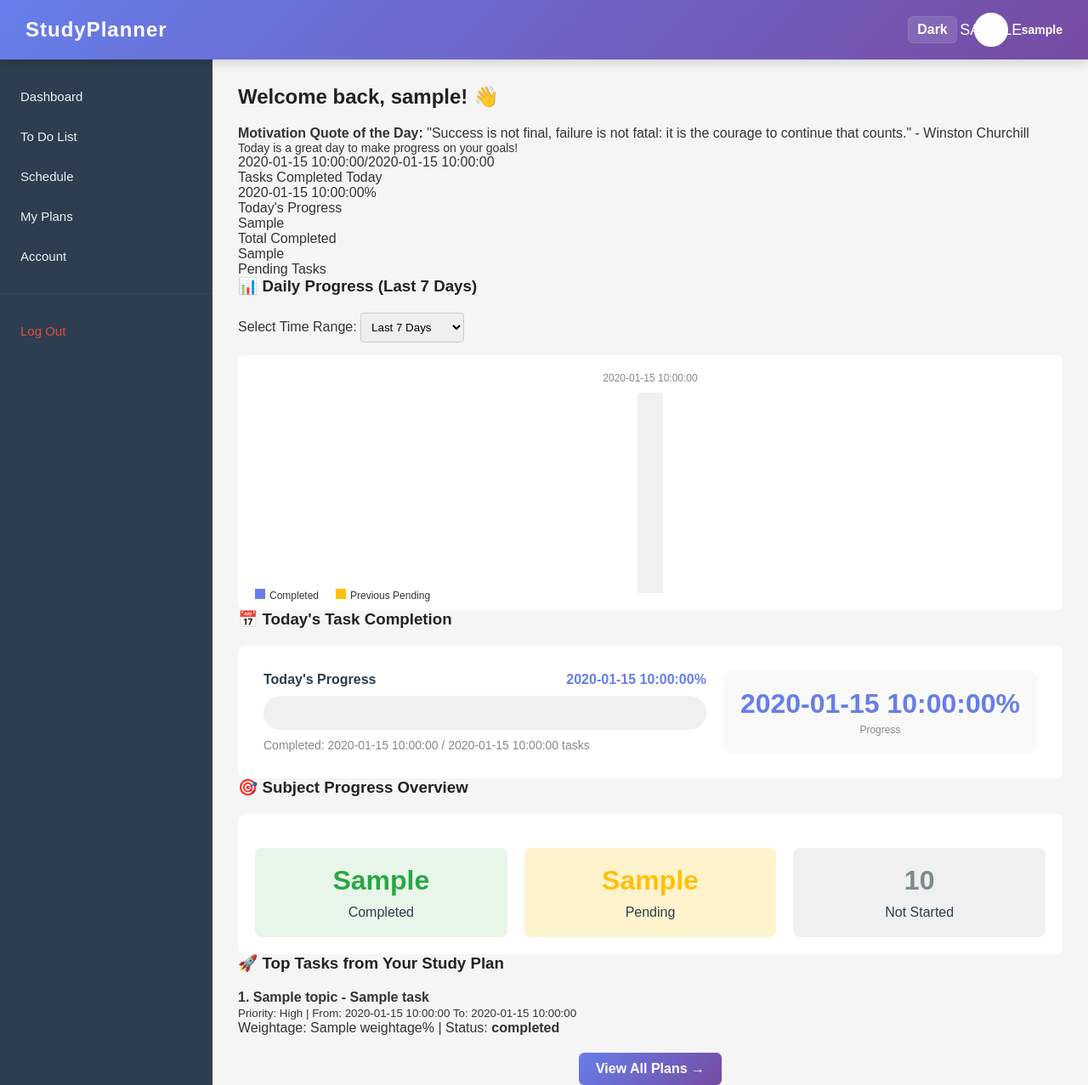
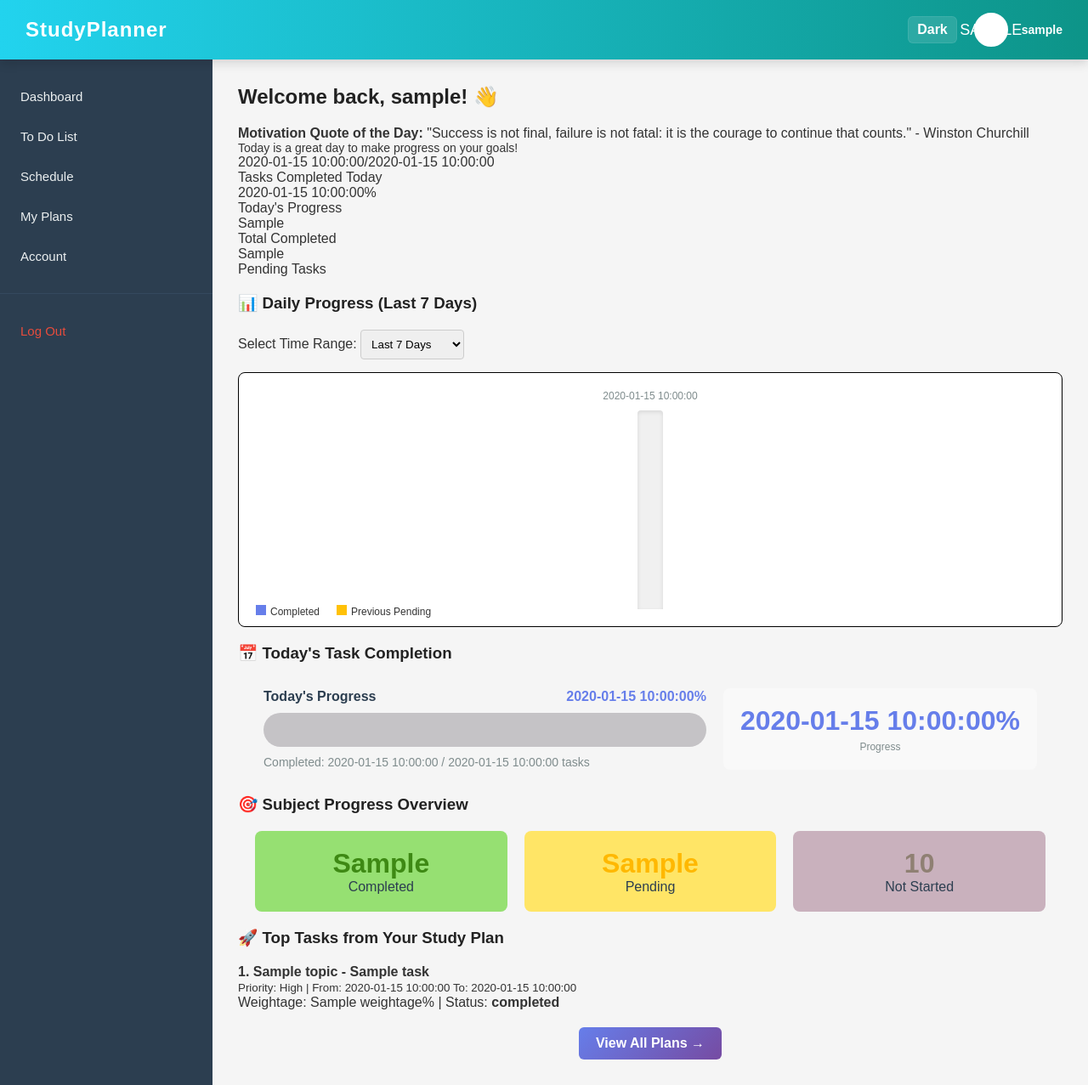
Before and after one commit to ShlokDivyam1109/Web-Dev-Project---StudyPlanner, a Flask app: template templates/dashboard.html in a window 1280 px wide. Shown: the whole page at 85% size. Run offline with Flask 3, Linux system fonts and the light colour scheme; the template is opened without the code that fills it: most values are stand-ins (such as "Sample title", 1, 10 or a date in 2020); some libraries are stand-ins or nearby versions.

Commit message:
Updated base and dashboard

```diff
--- a/templates/base.html
+++ b/templates/base.html
@@ -5,6 +5,7 @@
   <meta name="viewport" content="width=device-width, initial-scale=1.0">
   <title>{% block title %}Study Planner{% endblock %}</title>
   <link rel="stylesheet" href="{{ url_for('static', filename='style.css') }}">
+
   <style>
     * {
       margin: 0;
@@ -24,7 +25,7 @@
 
     /* ===== TOP BAR ===== */
     .topbar {
-      background: linear-gradient(135deg, #667eea 0%, #764ba2 100%);
+      background: linear-gradient(to right, #22d3ee, #0d9488);
       color: white;
       padding: 15px 30px;
       display: flex;
@@ -72,6 +73,7 @@
 
     .topbar .profile-pic:hover {
       transform: scale(1.1);
+      border: 1px solid black;
     }
 
     .topbar .user-name {
@@ -97,13 +99,16 @@
 
     /* Dark mode styles */
     body.dark {
-      background-color: #0f1720;
-      color: #e6eef8;
+      background-color: #4b5160;
+      color: #e5e7eb;
     }
-    body.dark .topbar { background: linear-gradient(135deg, #111827 0%, #0b1220 100%); }
-    body.dark .sidebar { background-color: #0b1220; }
-    body.dark .content-area { background-color: #0f1720; }
-    body.dark .card, body.dark .plan-card, body.dark .info-card { background: #0b1320; color: #e6eef8; box-shadow: none; }
+    body.dark .topbar { background: background-color: #0d9488; }
+    body.dark .sidebar { background-color: #111827; }
+    body.dark .content-area { background-color: #2d3643; }
+    body.dark .card, body.dark .plan-card, body.dark .info-card { background: #2d3643; color: #e6eef8; box-shadow: none;}
+    body.dark .chart-container h3{color:#667eea;}
+    body.dark .top-tasks h3{color:#667eea;}
+    body.dark .tp {color: #c9b1bd;}
     /* global button sizing to better match text content */
     button {
       padding: 6px 12px;
--- a/templates/dashboard.html
+++ b/templates/dashboard.html
@@ -2,8 +2,10 @@
 
 {% block title %}Dashboard - Study Planner{% endblock %}
 
-{% block extra_styles %}
     <style>
+  body.dark .chart-container h3 {
+      color: #667eea;
+  }
       .greeting-card {
         background: linear-gradient(135deg, #667eea 0%, #764ba2 100%);
         color: white;
@@ -25,6 +27,7 @@
         grid-template-columns: repeat(auto-fit, minmax(250px, 1fr));
         gap: 20px;
         margin-bottom: 30px;
+	flex: 1 1 100%;
       }
       .stat-card {
         background: white;
@@ -44,15 +47,16 @@
         margin-top: 10px;
       }
       .chart-container {
-        background: white;
-        padding: 20px;
+        background: #f5f5f5;
+        padding: 30px;
         border-radius: 8px;
         box-shadow: 0 2px 8px rgba(0, 0, 0, 0.1);
+	margin-top: 30px;
         margin-bottom: 30px;
       }
       .chart-container h3 {
-        margin-top: 0;
         color: #2c3e50;
+	margin: 0 20px 0 0;
       }
       .placeholder-chart {
         background: linear-gradient(135deg, #f5f7fa 0%, #c3cfe2 100%);
@@ -89,8 +93,6 @@
         color: #7f8c8d;
       }
     </style>
-{% endblock %}
-
 {% block content %}
   <!-- Greeting -->
   <div class="greeting-card">
@@ -121,7 +123,7 @@
 
   <!-- Chart Row 1: Progress by Day (Time Range Selector) -->
   <div class="chart-container">
-    <h3>📊 Daily Progress (Last 7 Days)</h3>
+    <h3 style="margin:20px 0 20px 0;">📊 Daily Progress (Last 7 Days)</h3>
     <div style="margin-bottom: 15px;">
       <label for="time-range">Select Time Range:</label>
       <select id="time-range" style="padding: 8px; border-radius: 4px; border: 1px solid #ccc;">
@@ -134,17 +136,17 @@
         <option value="1y">Last 1 Year</option>
       </select>
     </div>
-    <div style="background: white; padding: 20px; border-radius: 8px; height: 300px; position: relative;">
+    <div style="background: white;padding: 20px;border:1px solid black; border-radius: 8px; height: 300px; position: relative;">
       <div style="display: flex; align-items: flex-end; justify-content: space-around; height: 100%; gap: 10px;">
         {% for day in daily_data %}
         <div style="display: flex; flex-direction: column; align-items: center; flex: 1; height: 100%;">
           <div style="font-size: 12px; margin-bottom: 10px; color: #7f8c8d;">{{ day.date }}</div>
-          <div style="display: flex; flex-direction: column; width: 30px; flex: 1; justify-content: flex-end; border-radius: 4px 4px 0 0; overflow: hidden; background: #f0f0f0;">
+          <div style="display: flex; flex-direction: column; width: 30px; flex: 1; justify-content: flex-end; border-radius: 4px 4px 0 0; overflow: hidden; background: #f0f0f0;box-shadow: inset 0 2px 5px rgba(0,0,0,0.1);">
             {% if day.completed_pct > 0 %}
-            <div style="height: {{ day.completed_pct }}%; background: #667eea; transition: all 0.3s;"></div>
+            <div style="height: {{ day.completed_pct }}%; background: #667eea; transition: all 0.3s;box-shadow: 0 2px 5px rgba(0,0,0,0.2);"></div>
             {% endif %}
             {% if day.pending_pct > 0 %}
-            <div style="height: {{ day.pending_pct }}%; background: #ffc107; transition: all 0.3s;"></div>
+            <div style="height: {{ day.pending_pct }}%; background: #ffc107; transition: all 0.3s;box-shadow: 0 2px 5px rgba(0,0,0,0.2);"></div>
             {% endif %}
           </div>
         </div>
@@ -159,15 +161,15 @@
 
   <!-- Chart Row 2: Today's Progress (Single Bar) -->
   <div class="chart-container">
-    <h3>📅 Today's Task Completion</h3>
-    <div style="background: white; padding: 30px; border-radius: 8px;">
+    <h3 style="margin:20px 0 0 0;">📅 Today's Task Completion</h3>
+    <div style="padding: 30px; border-radius: 8px;">
       <div style="display: flex; align-items: center; gap: 20px;">
         <div style="flex: 1; max-width: 600px;">
           <div style="margin-bottom: 10px; display: flex; justify-content: space-between;">
-            <span style="font-weight: bold; color: #2c3e50;">Today's Progress</span>
+            <span class="tp" style="font-weight: bold; color: #2c3e50;">Today's Progress</span>
             <span style="color: #667eea; font-weight: bold;">{{ today_completion_pct }}%</span>
           </div>
-          <div style="width: 100%; height: 40px; background: #f0f0f0; border-radius: 20px; overflow: hidden; display: flex;">
+          <div style="width: 100%; height: 40px; background: #c5c3c6; border-radius: 20px; overflow: hidden; display: flex;">
             {% if today_completion_pct > 0 %}
             <div style="width: {{ today_completion_pct }}%; background: linear-gradient(90deg, #667eea 0%, #764ba2 100%); transition: width 0.3s;"></div>
             {% endif %}
@@ -186,24 +188,25 @@
 
   <!-- Chart Row 3: Subject Progress (Placeholder - will add later with plotly) -->
   <div class="chart-container">
-    <h3>🎯 Subject Progress Overview</h3>
-    <div style="background: white; padding: 20px; border-radius: 8px; text-align: center;">
-      <div style="display: grid; grid-template-columns: repeat(3, 1fr); gap: 20px; margin-top: 20px;">
-        <div style="padding: 20px; background: #e8f5e9; border-radius: 8px;">
-          <div style="font-size: 32px; color: #28a745; font-weight: bold;">{{ completed_tasks }}</div>
-          <div style="color: #2c3e50; margin-top: 10px;">Completed</div>
+    <h3 style="margin:0;">🎯 Subject Progress Overview</h3>
+    <div style="padding: 20px; border-radius: 8px; text-align: center;">
+      <div style="display: grid; grid-template-columns: repeat(3, 1fr); gap: 20px;">
+        <div style="padding: 20px; background: #96e072; border-radius: 8px;">
+          <div style="font-size: 32px; color: #3e8914; font-weight: bold;">{{ completed_tasks }}</div>
+          <div style="color: #2c3e50;">Completed</div>
         </div>
-        <div style="padding: 20px; background: #fff3cd; border-radius: 8px;">
-          <div style="font-size: 32px; color: #ffc107; font-weight: bold;">{{ pending_tasks }}</div>
-          <div style="color: #2c3e50; margin-top: 10px;">Pending</div>
+        <div style="padding: 20px; background: #ffe566; border-radius: 8px;">
+          <div style="font-size: 32px; color: #ffb800; font-weight: bold;">{{ pending_tasks }}</div>
+          <div style="color: #2c3e50;">Pending</div>
         </div>
-        <div style="padding: 20px; background: #f0f0f0; border-radius: 8px;">
-          <div style="font-size: 32px; color: #7f8c8d; font-weight: bold;">{{ total_tasks - completed_tasks - pending_tasks }}</div>
-          <div style="color: #2c3e50; margin-top: 10px;">Not Started</div>
+        <div style="padding: 20px; background: #c9b1bd; border-radius: 8px;">
+          <div style="font-size: 32px; color: #8f8073; font-weight: bold;">{{ total_tasks - completed_tasks - pending_tasks }}</div>
+          <div style="color: #2c3e50;">Not Started</div>
         </div>
       </div>
     </div>
   </div>
+
 
   <!-- Top 2 Priority Tasks -->
   <div class="top-tasks">
```
